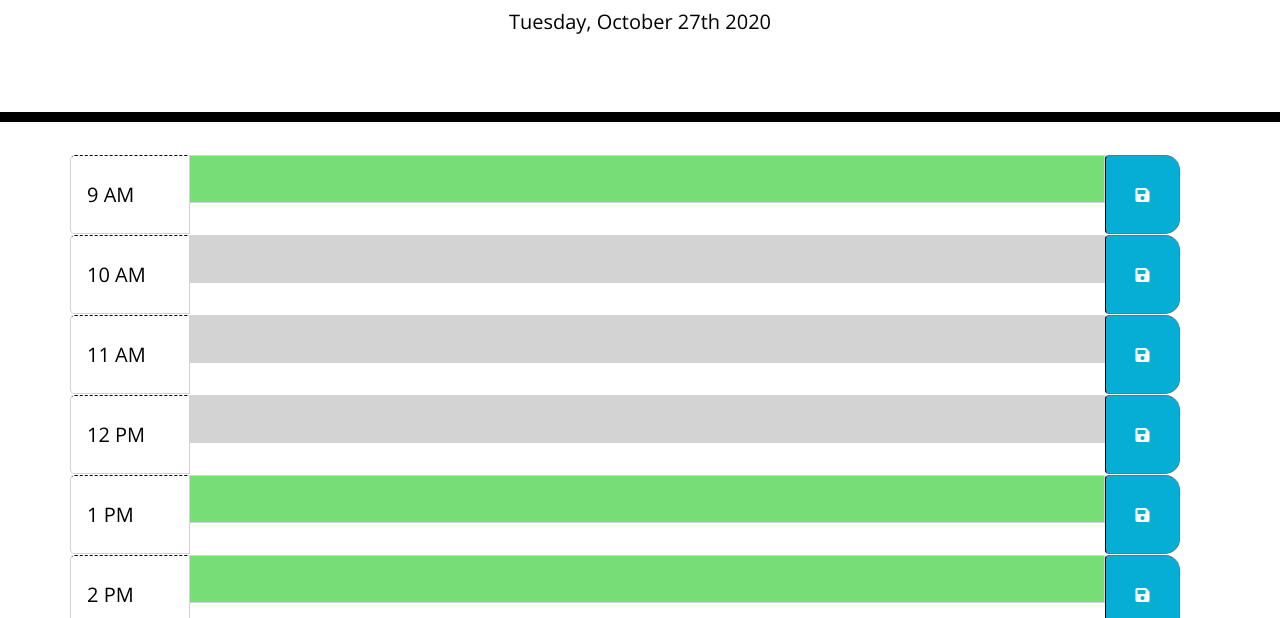
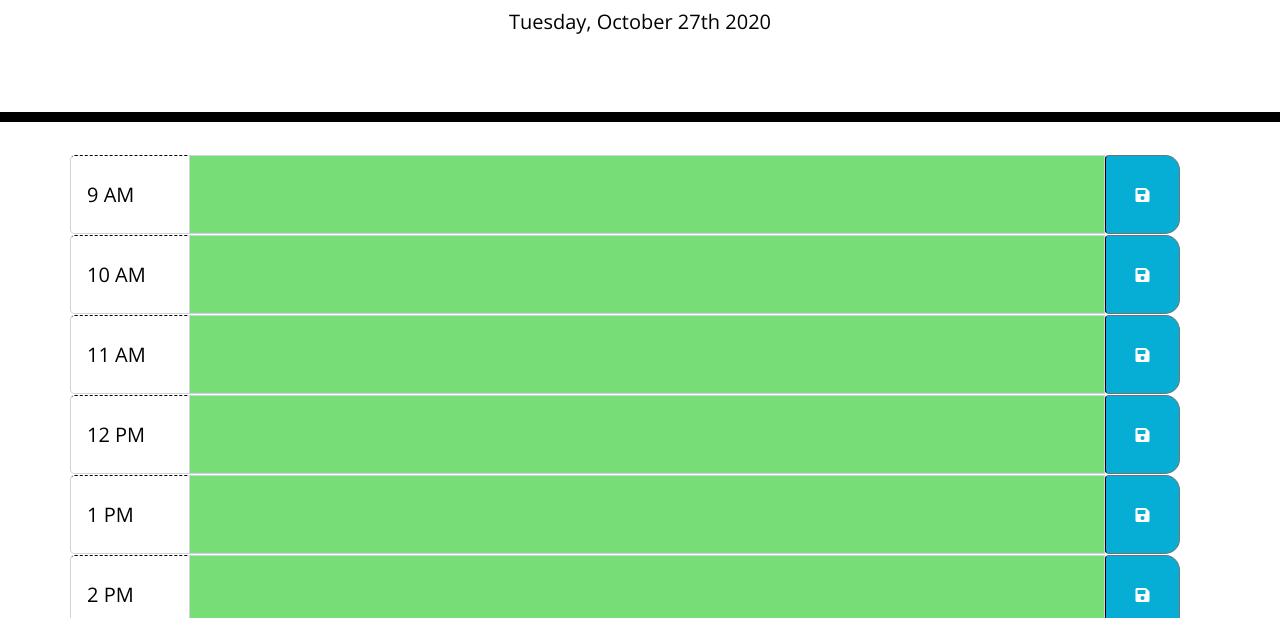
Before and after one commit to langjeff/HW_05_Day_Planner, a plain HTML site: page index.html in a window 1280 px wide. Shown: the part 182-800 px from the top of the page. Drawn offline with nearby package versions, Linux system fonts and the light colour scheme.

Commit message:
worked with tutor on solution of 'ha' format working on 9am block

```diff
--- a/script.js
+++ b/script.js
@@ -5,10 +5,6 @@ console.log(today.format()); //console.log to test return
 //DISPLAY DATE IN HEADER
 $("#currentDay").text(today.format('dddd, MMMM Do YYYY'));
 
-// //GET CURRENT HOUR FROM MOMENT TIME
-// var currentHour = [];
-
-//FUNCTION TO RETRIEVE ACTIVITIES FROM LOCAL STORAGE
 //creates storage array for events
 var plannerEvents = {
     nineAM: "",
@@ -56,25 +52,33 @@ $(document).ready(function() {
 //FUNCTION TO CHECK CURRENT TIME AGAINST ELEMENT TIME AND CHANGE CLASS TO APPLY CORRECT FORMATTING
 eventClass();
 function eventClass() {
-    //create variable for input elements
+    //create array for input elements
     var eventDisplay = $('input');
     for (var j=0; j<eventDisplay.length; j++) {
+        //sets variable for input elements
         eventDisplayId = $(eventDisplay[j]);
+        //sets variable to equal hour of event element
         eventDisplayHour = eventDisplayId.data("hour");
         // console.log(eventDisplayHour);
 
-        var currentHour = moment().format('ha');
-        console.log(currentHour);
-        var eventHour = moment(eventDisplayHour, 'ha').format('ha');
-        console.log(eventHour);
+        // sets variable for current hour to moment
+        var currentHour = moment().valueOf();
+        // console.log(currentHour);
+        // takes eventDisplayHour and converts it to moment
+        var eventHour = moment(eventDisplayHour, 'ha').valueOf();
+        // console.log(eventHour);
 
-
-        if(eventHour === currentHour) {
+        //had to use this method as comparison as previous method using 'ha' was producing an error on 9am block
+        //worked with my tutor to institute this solution, whihch uses milliseconds to establish current hour.
+        if((currentHour-eventHour)<3600000 && (currentHour-eventHour)>0) {
             eventDisplayId.attr("class","form-control description present");
         } else if (eventHour<currentHour) {
             eventDisplayId.attr("class","form-control description past");
         }
-        var bool1 = (eventHour<currentHour);
-        console.log(bool1);
+        //testing block
+        // var milliseconds = currentHour-eventHour;
+        // console.log(milliseconds);
+        // var bool1 = (eventHour<currentHour);
+        // console.log(bool1);
     }
 }
--- a/style.css
+++ b/style.css
@@ -43,10 +43,11 @@ textarea {
   color: #000000;
   border-top: 1px dashed #000000;
 }
-
+/* modified color here to be black as it was tough to read on background */
 .past {
   background-color: #d3d3d3;
-  color: white;
+  color: black;
+
 }
 
 .present {
@@ -80,7 +81,7 @@ span {
 button {
   width: 75px;
 }
-/* check with tutor how to size this */
-input {
-  height: 80px;
+/* added impurtant to form-control height to make it be 100% of row height */
+.form-control {
+  height: 100%  !important;
 }
```
